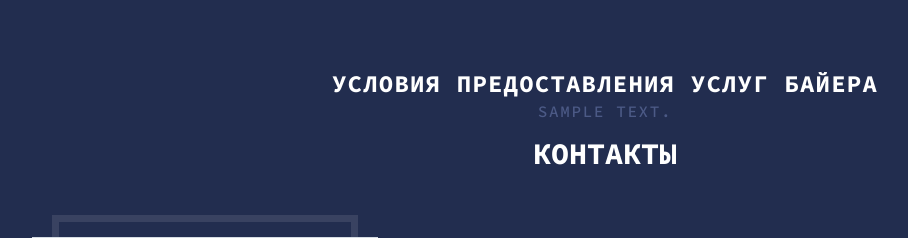
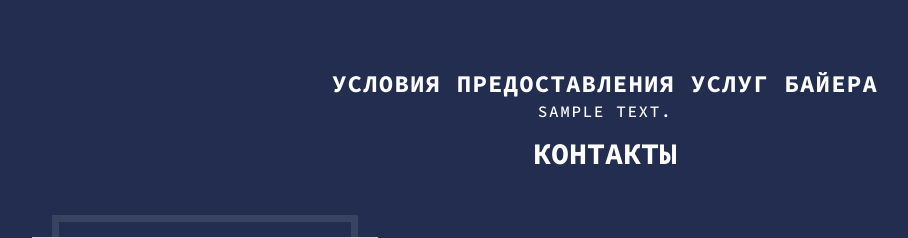
Before and after one commit to osmon23/Vizit-Card, a Django app: page / in a window 1280 px wide. Shown: the part 216-454 px from the top of the page, without its empty margins (35-943 px from the left). Run offline with Django 4.2, Linux system fonts and the light colour scheme; tables that the repository leaves empty hold one stand-in row (values such as "Sample post"); grey boxes marked "Sample" are stand-in pictures; some libraries are stand-ins or nearby versions.

Commit message:
fix compose and color text

```diff
--- a/apps/cards/templates/cards/index.html
+++ b/apps/cards/templates/cards/index.html
@@ -30,7 +30,7 @@
         <div class="container">
             <h1 style="margin-bottom: 100px;">{{ titles.0.name }}</h1>
             <h4>Условия предоставления услуг Байера</h4>
-            <h6 class="text-gray-600">{{ titles.0.description }}</h6>
+            <h6>{{ titles.0.description }}</h6>
             <h3>Контакты</h3>
             <div class="row row-125">
                 {% for contact in contacts %}
--- a/docker-compose.yml
+++ b/docker-compose.yml
@@ -8,8 +8,6 @@ services:
       - 80:8000
     networks:
       - my-network
-    depends_on:
-      - db
     env_file:
       - .env
 
```
